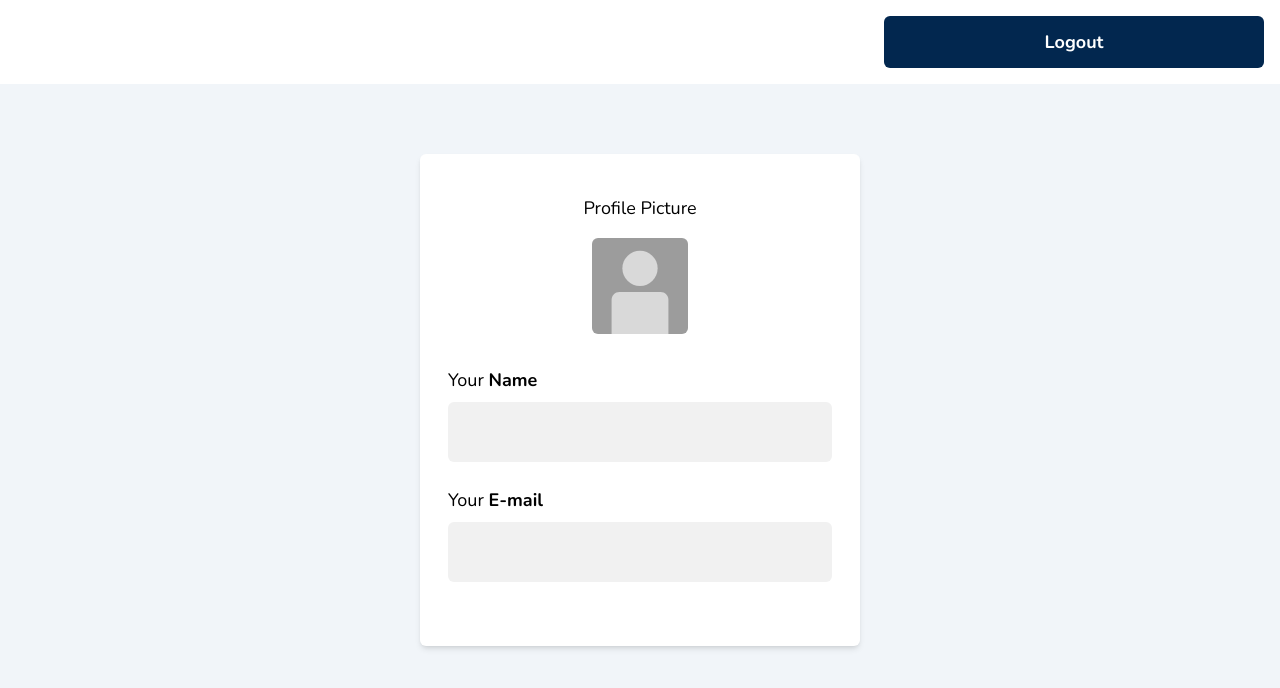
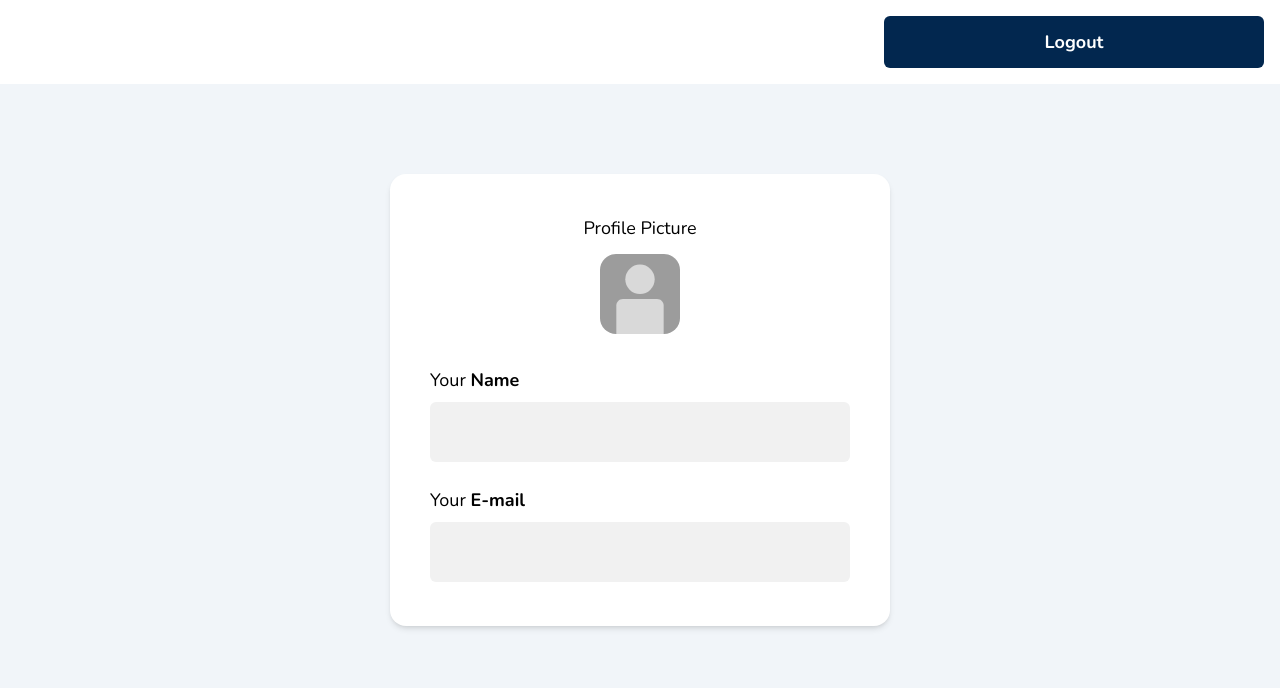
Before and after one commit to leon-siqueira/b2bit-test, a React (Vite) app: page /user in a window 1280 px wide. Shown: the top 688 px of the page. Built offline with nearby package versions, Linux system fonts and the light colour scheme; no server answers.

Commit message:
refactor: Update styling for LoginForm and UserCard components

```diff
--- a/src/components/LoginForm/index.tsx
+++ b/src/components/LoginForm/index.tsx
@@ -48,7 +48,7 @@ export default function LoginForm(): JSX.Element{
   }
 
   return (
-    <div className='flex flex-col bg-white justify-center px-7 py-10 max-w-[440px] w-full shadow-md rounded-md mx-2'>
+    <div className='flex flex-col bg-white justify-center px-7 py-10 max-w-[440px] w-full shadow-md rounded-2xl mx-2'>
       <img src={logo} alt="B2bit's logo" className='w-full max-w-[310px] mb-8 mt-4 self-center' />
       <form className='flex flex-col' ref={formRef} onSubmit={e => e.preventDefault()}>
         <label htmlFor="email" className={labelClasses}>E-mail</label>
--- a/src/components/UserCard/index.tsx
+++ b/src/components/UserCard/index.tsx
@@ -16,11 +16,11 @@ export default function UserCard(props: UserCardProps): JSX.Element {
   const infoClasses = 'bg-gray-200 p-4 rounded-md mb-6 text-md h-[60px] truncate'
 
   return (
-    <div className="flex flex-col bg-white justify-center px-7 py-10 max-w-[440px] w-full shadow-md rounded-md mx-2">
+    <div className="flex flex-col bg-white justify-center px-10 pb-5 pt-10 max-w-[500px] w-full shadow-md rounded-2xl mx-2">
       <div className="flex flex-col">
-        <span className="mb-4 text-lg self-center">Profile Picture</span>
-        <div className="relative self-center w-24 h-24 mb-8">
-          <img src={avatar || placeHolder} alt="B2bit's logo" className="absolute h-full w-full object-cover rounded-md" />
+        <span className="mb-3 text-lg self-center">Profile Picture</span>
+        <div className="relative self-center w-20 h-20 mb-8">
+          <img src={avatar || placeHolder} alt={`${fullName}'s profile picture`} className="absolute h-full w-full object-cover rounded-2xl" />
         </div>
       </div>
 
```
Also changed, not shown: src/tailwind.css.
